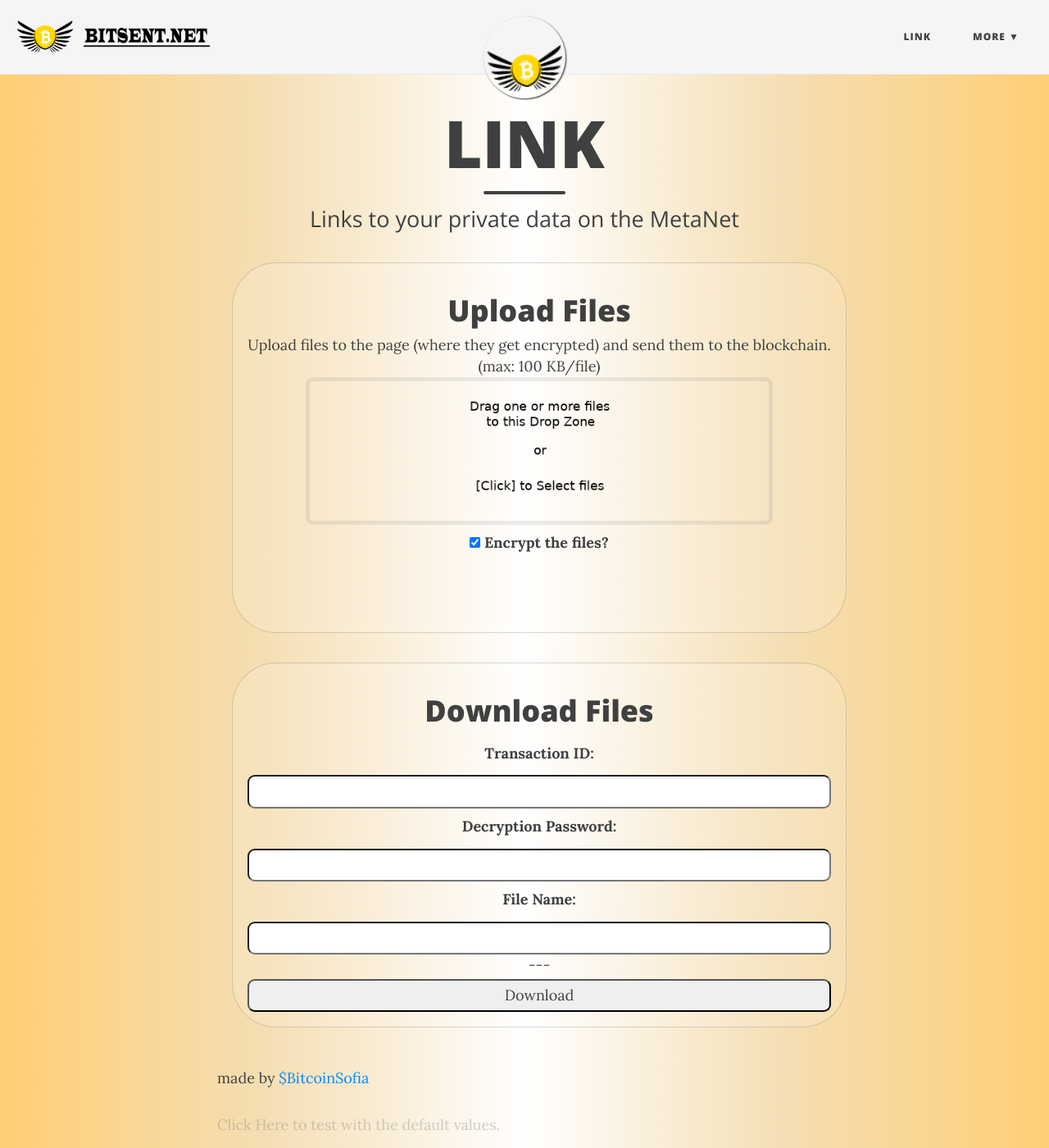
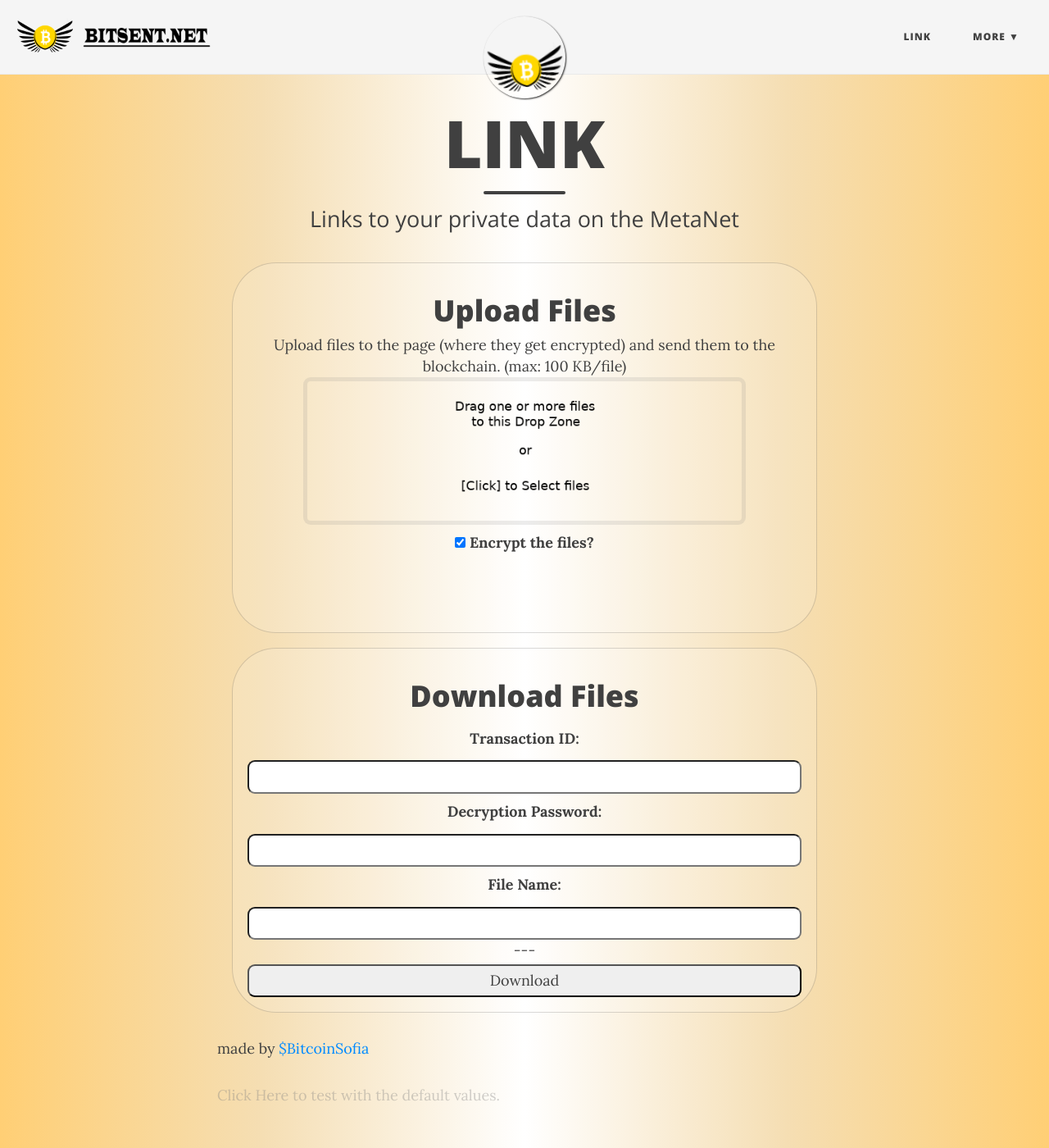
Before and after one commit to bitsent/bitsent.github.io, a Jekyll site: the page built from LINK.md, in a window 1280 px wide and 1400 px high. Shown: the whole window at 82% size. Built offline with Jekyll 4.4.1, drawn with Linux system fonts in a browser that asks for light colours; nearby versions of some CDN libraries.

Commit message:
style fix

```diff
--- a/css/link.css
+++ b/css/link.css
@@ -22,13 +22,11 @@ body {
 #wrapper > div {
     margin: 1em;
     padding: 1em;
-    display: inline-block;
     border: 1px solid rgba(0, 0, 0, 0.150);
     background-color: rgba(255, 255, 255, 0.150);
     flex:1;
     text-align: center;
     border-radius: 3em;
-    width: 100%;
 }
 
 .impactFont {
```
